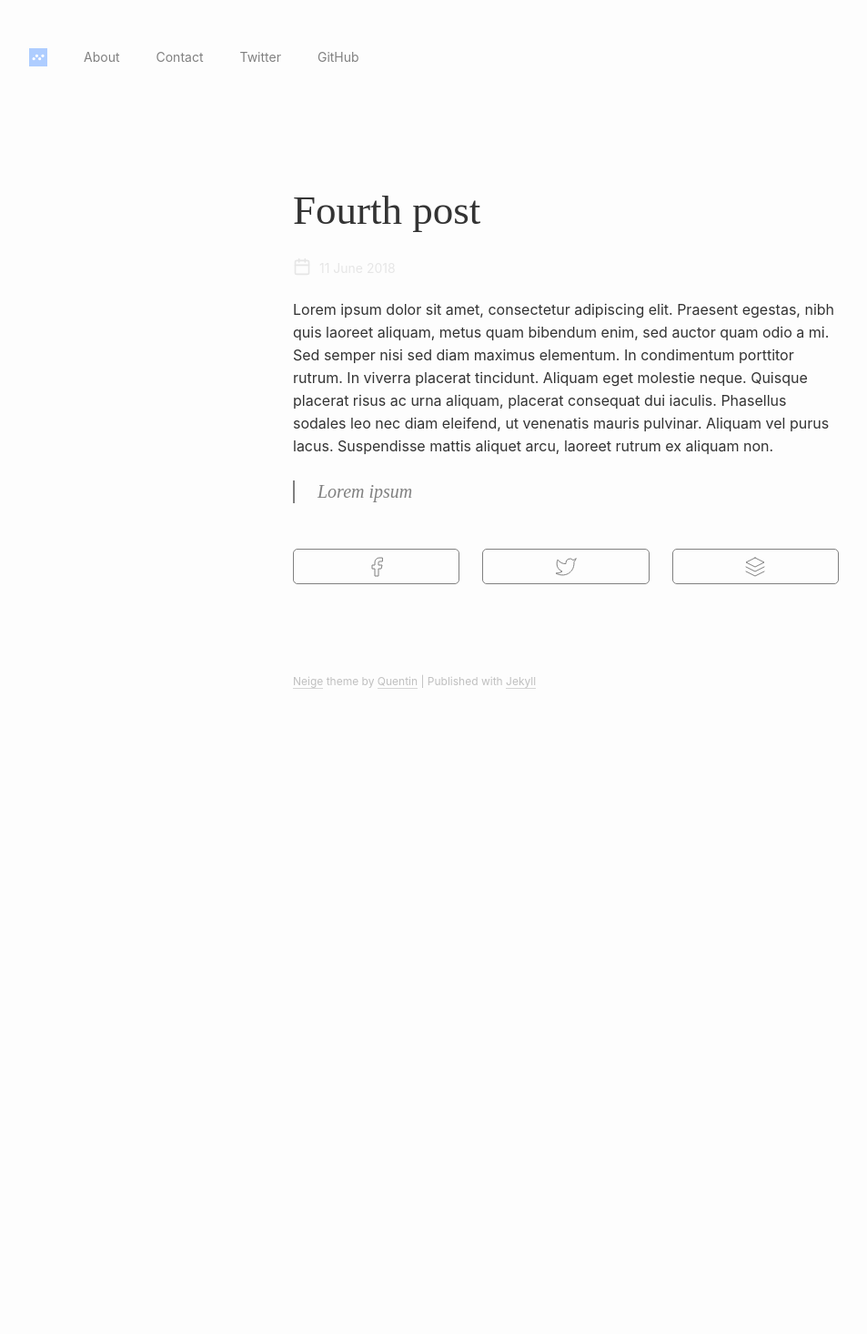
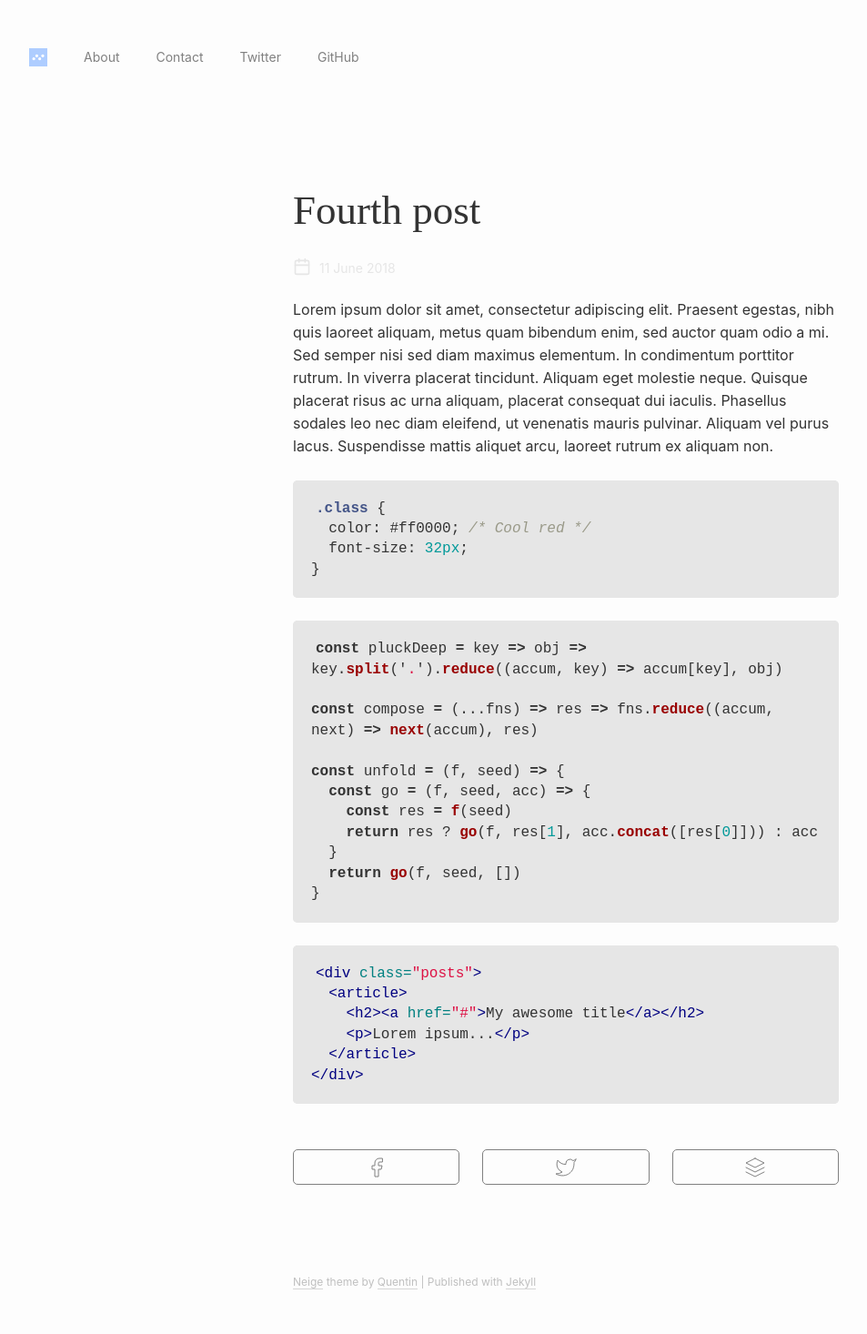
Before and after one commit to bellangerq/neige-theme, a Jekyll site: the page built from _posts/2018-06-11-fourth-post.markdown, in a window 1280 px wide. Shown: the whole page at 91% size, without its empty margins (18-971 px from the left). Built offline with Jekyll 4.4.1, drawn with Linux system fonts in a browser that asks for light colours; our own code applies the rules of GitHub Pages for plain Markdown files; before the commit the page ends 900 px from its top, so only the background shows below that.

Commit message:
[+] Syntax highlighting

````diff
--- a/_posts/2018-06-11-fourth-post.markdown
+++ b/_posts/2018-06-11-fourth-post.markdown
@@ -1,8 +1,38 @@
 ---
+layout: post
 title: Fourth post
 date: 2018-06-11 13:17:00 Z
 ---
 
 Lorem ipsum dolor sit amet, consectetur adipiscing elit. Praesent egestas, nibh quis laoreet aliquam, metus quam bibendum enim, sed auctor quam odio a mi. Sed semper nisi sed diam maximus elementum. In condimentum porttitor rutrum. In viverra placerat tincidunt. Aliquam eget molestie neque. Quisque placerat risus ac urna aliquam, placerat consequat dui iaculis. Phasellus sodales leo nec diam eleifend, ut venenatis mauris pulvinar. Aliquam vel purus lacus. Suspendisse mattis aliquet arcu, laoreet rutrum ex aliquam non.
 
-> Lorem ipsum
+
+```css
+.class {
+  color: #ff0000; /* Cool red */
+  font-size: 32px;
+}
+```
+
+```javascript
+const pluckDeep = key => obj => key.split('.').reduce((accum, key) => accum[key], obj)
+
+const compose = (...fns) => res => fns.reduce((accum, next) => next(accum), res)
+
+const unfold = (f, seed) => {
+  const go = (f, seed, acc) => {
+    const res = f(seed)
+    return res ? go(f, res[1], acc.concat([res[0]])) : acc
+  }
+  return go(f, seed, [])
+}
+```
+
+```html
+<div class="posts">
+  <article>
+    <h2><a href="#">My awesome title</a></h2>
+    <p>Lorem ipsum...</p>
+  </article>
+</div>
+```
--- /dev/null
+++ b/_sass/syntax.scss
@@ -0,0 +1,256 @@
+.highlight {
+  background: $color-grey-70;
+  border-radius: 5px;
+
+  .c {
+    color: #998;
+    font-style: italic;
+  }
+
+  .err {
+    color: #a61717;
+    background-color: #e3d2d2;
+  }
+
+  .k {
+    font-weight: bold;
+  }
+
+  .o {
+    font-weight: bold;
+  }
+
+  .cm {
+    color: #998;
+    font-style: italic;
+  }
+
+  .cp {
+    color: #999;
+    font-weight: bold;
+  }
+
+  .c1 {
+    color: #998;
+    font-style: italic;
+  }
+
+  .cs {
+    color: #999;
+    font-weight: bold;
+    font-style: italic;
+  }
+
+  .gd {
+    color: #000;
+    background-color: #fdd;
+  }
+
+  .gd .x {
+    color: #000;
+    background-color: #faa;
+  }
+
+  .ge {
+    font-style: italic;
+  }
+
+  .gr {
+    color: #a00;
+  }
+
+  .gh {
+    color: #999;
+  }
+
+  .gi {
+    color: #000;
+    background-color: #dfd;
+  }
+
+  .gi .x {
+    color: #000;
+    background-color: #afa;
+  }
+
+  .go {
+    color: #888;
+  }
+
+  .gp {
+    color: #555;
+  }
+
+  .gs {
+    font-weight: bold;
+  }
+
+  .gu {
+    color: #aaa;
+  }
+
+  .gt {
+    color: #a00;
+  }
+
+  .kc {
+    font-weight: bold;
+  }
+
+  .kd {
+    font-weight: bold;
+  }
+
+  .kp {
+    font-weight: bold;
+  }
+
+  .kr {
+    font-weight: bold;
+  }
+
+  .kt {
+    color: #458;
+    font-weight: bold;
+  }
+
+  .m {
+    color: #099;
+  }
+
+  .s {
+    color: #d14;
+  }
+
+  .na {
+    color: #008080;
+  }
+
+  .nb {
+    color: #0086b3;
+  }
+
+  .nc {
+    color: #458;
+    font-weight: bold;
+  }
+
+  .no {
+    color: #008080;
+  }
+
+  .ni {
+    color: #800080;
+  }
+
+  .ne {
+    color: #900;
+    font-weight: bold;
+  }
+
+  .nf {
+    color: #900;
+    font-weight: bold;
+  }
+
+  .nn {
+    color: #555;
+  }
+
+  .nt {
+    color: #000080;
+  }
+
+  .nv {
+    color: #008080;
+  }
+
+  .ow {
+    font-weight: bold;
+  }
+
+  .w {
+    color: #bbb;
+  }
+
+  .mf {
+    color: #099;
+  }
+
+  .mh {
+    color: #099;
+  }
+
+  .mi {
+    color: #099;
+  }
+
+  .mo {
+    color: #099;
+  }
+
+  .sb {
+    color: #d14;
+  }
+
+  .sc {
+    color: #d14;
+  }
+
+  .sd {
+    color: #d14;
+  }
+
+  .s2 {
+    color: #d14;
+  }
+
+  .se {
+    color: #d14;
+  }
+
+  .sh {
+    color: #d14;
+  }
+
+  .si {
+    color: #d14;
+  }
+
+  .sx {
+    color: #d14;
+  }
+
+  .sr {
+    color: #009926;
+  }
+
+  .s1 {
+    color: #d14;
+  }
+
+  .ss {
+    color: #990073;
+  }
+
+  .bp {
+    color: #999;
+  }
+
+  .vc {
+    color: #008080;
+  }
+
+  .vg {
+    color: #008080;
+  }
+
+  .vi {
+    color: #008080;
+  }
+
+  .il {
+    color: #099;
+  }
+
+}
--- a/assets/css/style.scss
+++ b/assets/css/style.scss
@@ -4,6 +4,7 @@
 @import 'normalize';
 @import 'vars';
 @import 'elements';
+@import 'syntax';
 @import 'header';
 @import 'footer';
 @import 'index';
````
